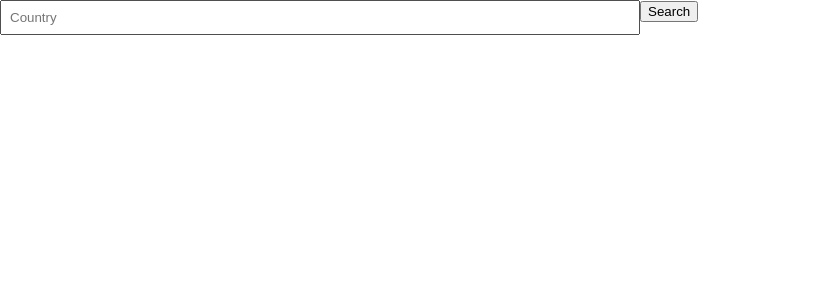
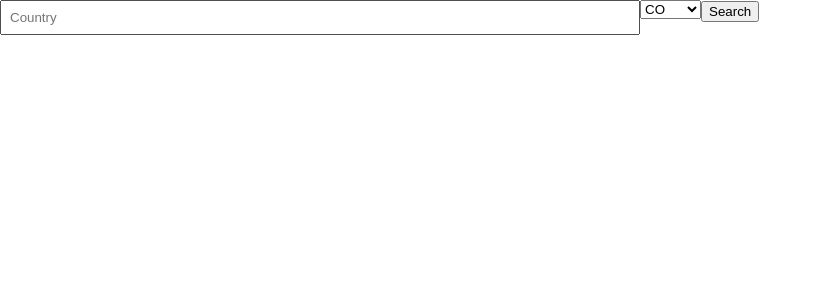
Before and after one commit to peacchy/air-pollution, a React (Create React App) app: page / in a window 1280 px wide. Shown: the top 300 px of the page, without its empty margins (0-822 px from the left). Built offline with nearby package versions, Linux system fonts and the light colour scheme.

Commit message:
add: * dropdown * city card component

```diff
--- a/src/components/input-autocomplete/InputAutocomplete.css
+++ b/src/components/input-autocomplete/InputAutocomplete.css
@@ -1,5 +1,9 @@
 .search {
     display: flex;
+    align-items: flex-start;
+}
+li {
+    list-style: none;
 }
 .autocomplete {
     width: 50%;
@@ -7,7 +11,6 @@
     flex-direction: column;
 }
 .autocomplete-list {
-    list-style: none;
     margin: 0;
     padding-left: 0;
 
@@ -21,6 +24,10 @@
 .userInputSearch {
     padding: 0.5rem;
 }
+.dropdown {
 
-.btn-search{
-}
+ }
+
+ .dropdown-item {
+
+ }
--- a/src/components/input-autocomplete/InputAutocomplete.jsx
+++ b/src/components/input-autocomplete/InputAutocomplete.jsx
@@ -5,10 +5,11 @@ import "./InputAutocomplete.css";
 const InputAutocomplete = props => {
 	const [suggestions, setSuggestions] = useState([]);
 	const [inputFocus, setInputFocus] = useState(false);
-	const test = ["France", "Spain", "Poland", "Germany"];
+	const country = ["France", "Spain", "Poland", "Germany"];
+	const pollutionType = ["CO", "SO2", "NO2", "O3", "PM10", "PM2.5"];
 
 	useEffect(() => {
-		const result = test.filter(p =>
+		const result = country.filter(p =>
 			p.toLowerCase().includes(props.value.toLowerCase())
 		);
 
@@ -41,6 +42,15 @@ const InputAutocomplete = props => {
 						})}
 				</ul>
 			</div>
+			<select className="dropdown">
+				{pollutionType.map((key, index) => {
+					return (
+						<option className="dropdown-item" key={index}>
+							{key}
+						</option>
+					);
+				})}
+			</select>
 			<div className="btn">
 				<button className="btn-search">Search</button>
 			</div>
```
Also changed, not shown: src/components/card-city/CardCity.jsx (added, +13 -0 lines), src/components/card-city/CardCity.css (added). Lines whose indentation alone changed are shown as unchanged.
